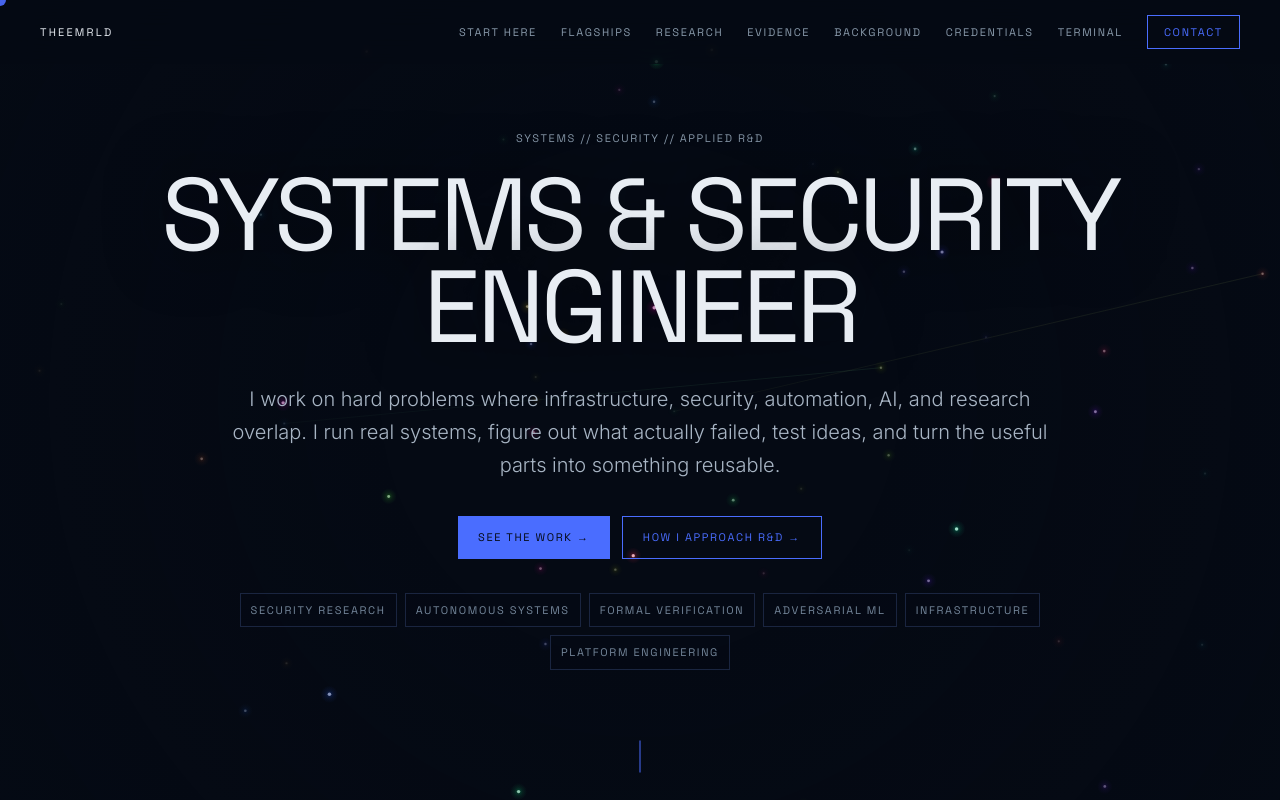
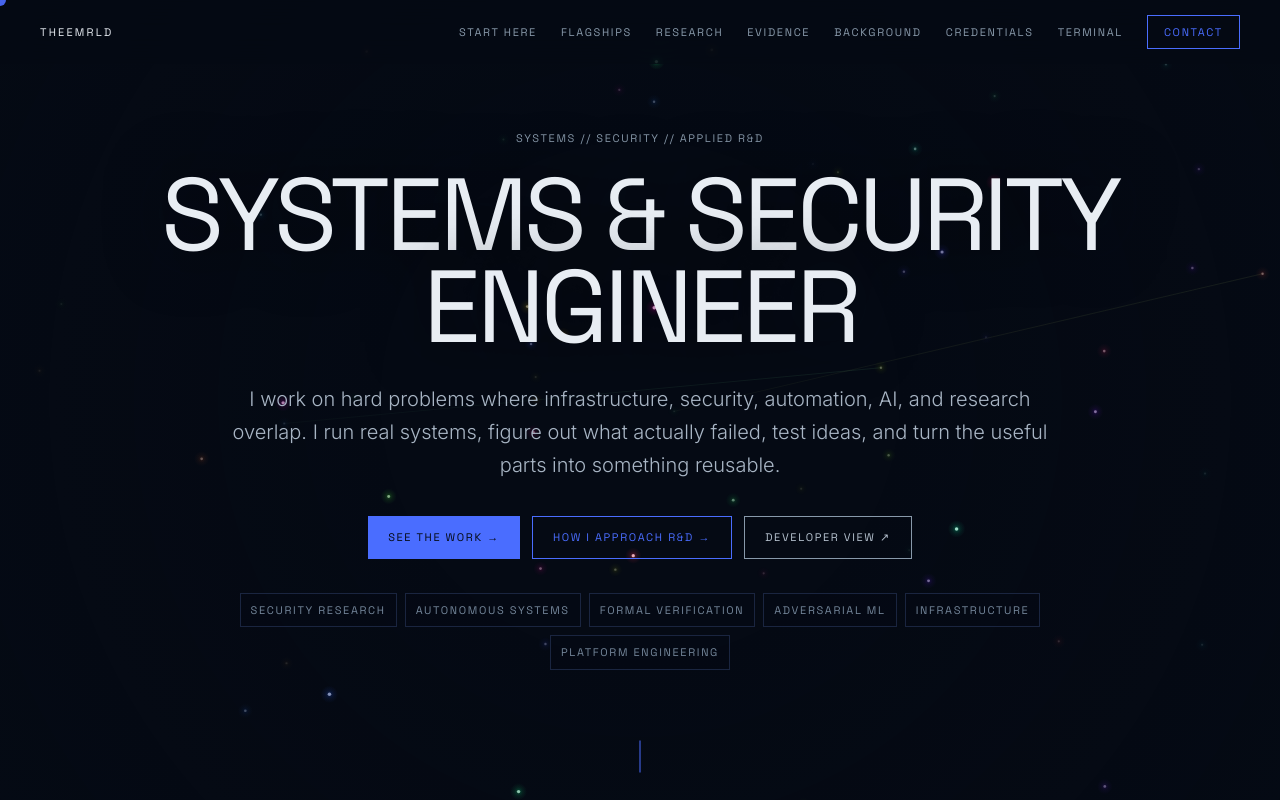
Before and after one commit to ninja-ops-guy/theemrld-portfolio, a React (Vite) app: page / in a window 1280 px wide. Shown: the top 800 px of the page. Built offline with nearby package versions, Linux system fonts and the light colour scheme; the HTML template or start-up script is replaced by a standard one.

Commit message:
feat(portfolio): link developer view from hero

```diff
--- a/src/sections/Hero.tsx
+++ b/src/sections/Hero.tsx
@@ -41,6 +41,7 @@ export default function Hero() {
         <div className="flex flex-wrap justify-center gap-3" style={{ marginTop: '34px' }}>
           <button type="button" onClick={() => scrollToSection('#work')} className="font-label px-5 py-3" style={{ background: '#4A6DFF', color: '#050A14' }}>SEE THE WORK →</button>
           <button type="button" onClick={() => scrollToSection('#research-thesis')} className="font-label px-5 py-3" style={{ border: '1px solid #4A6DFF', color: '#4A6DFF' }}>HOW I APPROACH R&amp;D →</button>
+          <a href="https://ninja-ops-guy.github.io/developer-portfolio/" target="_blank" rel="noreferrer" className="font-label px-5 py-3" style={{ border: '1px solid #8899AA', color: '#B7C3D0' }}>DEVELOPER VIEW ↗</a>
         </div>
         <div className="flex flex-wrap justify-center gap-2" style={{ marginTop: '34px', maxWidth: '980px' }}>
           {domains.map((domain) => <span key={domain} className="font-label" style={{ border: '1px solid #1A2540', padding: '8px 10px', color: '#74869A', background: 'rgba(5,10,20,.45)' }}>{domain}</span>)}
```
